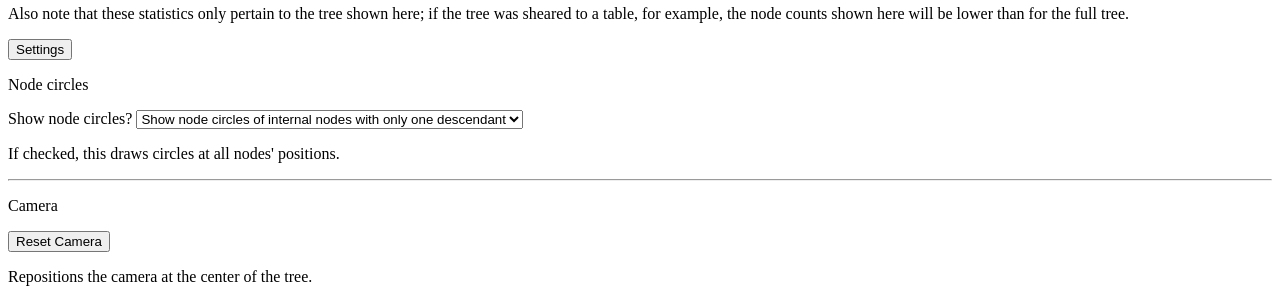
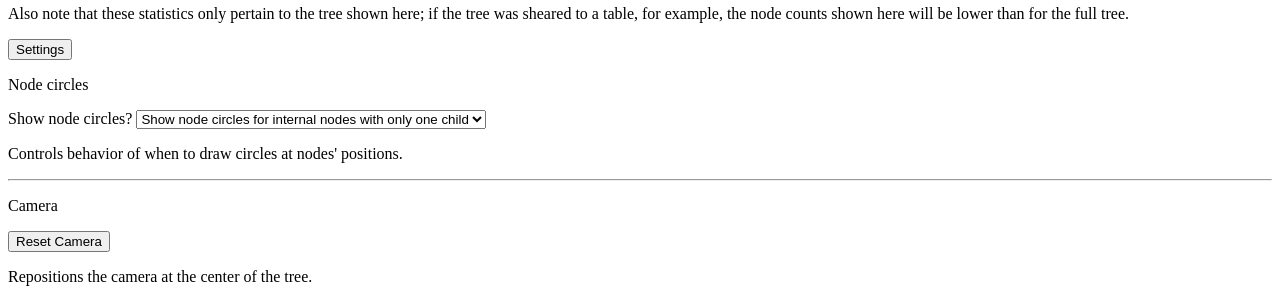
Before and after one commit to biocore/empress, a Python web app: template empress/support_files/templates/empress-template.html in a window 1280 px wide. Shown: the part 2623-2923 px from the top of the page. Run offline with Jinja, Linux system fonts and the light colour scheme; the template is opened without the code that fills it: most values are stand-ins (such as "Sample title", 1, 10 or a date in 2020).

Commit message:
Fix bug with running standalone version; account for NumPy dependency in standalone install instructions; a few small changes w/r/t node circle options (#495)
* BUG: Fix error with running standalone vsn

* REL/DOC: More detailed standalone install guide

Forgot to account for chicken-and-egg NumPy problem we ran into
with Qurro. This should fix it.

* DOC: Fix node circle side panel text

Not very related to this PR but still wanted to address

* DOC: descendant -> child in dflt node circle text

* ENH: reorder node circle <option>s from less->more

I think this ordering makes the most sense

```diff
--- a/empress/_plot_utils.py
+++ b/empress/_plot_utils.py
@@ -10,7 +10,6 @@
 import os
 import pkg_resources
 
-import q2templates
 from bp import parse_newick
 import numpy as np
 import pandas as pd
@@ -55,6 +54,7 @@ def save_viz(viz, output_dir, q2=True):
     viz.copy_support_files(output_dir)
 
     if q2:
+        import q2templates
         index = os.path.join(TEMPLATES, 'index.html')
         q2templates.render(index, output_dir)
 
--- a/empress/support_files/templates/side-panel.html
+++ b/empress/support_files/templates/side-panel.html
@@ -409,17 +409,18 @@
     <label for="display-nodes-select">Show node circles?</label>
     <label class="select-container">
       <select id="display-nodes-select">
+        <option value=2>Hide all node circles</option>
+        <option value=3 selected>
+            Show node circles for internal nodes with only one child
+        </option>
         <option value=0>Show internal node circles</option>
         <option value=1>Show all node circles</option>
-        <option value=2>Hide all node circles</option>
-        <option value=3 selected>Show node circles of internal nodes with only one
-                        descendant
         </option>
       </select>
     </label>
   </p>
   <p class="side-panel-notes indented">
-    If checked, this draws circles at all nodes' positions.
+    Controls behavior of when to draw circles at nodes' positions.
   </p>
   <hr />
   <p class="side-panel-inner-header">
--- a/setup.py
+++ b/setup.py
@@ -65,6 +65,10 @@ setup(
                     'support_files/templates/*.html',
                     'citations.bib']},
     data_files={},
+    # Yanked from Qurro: NumPy and Cython need to be installed before
+    # trying to install EMPress / other pip packages.
+    # https://github.com/biocore/qurro/blob/master/setup.py
+    setup_requires=["cython", "numpy >= 1.12.0"],
     install_requires=base,
     extras_require={'test': test, 'all': all_deps},
     long_description=long_description,
```
Also changed, not shown: README.md.
